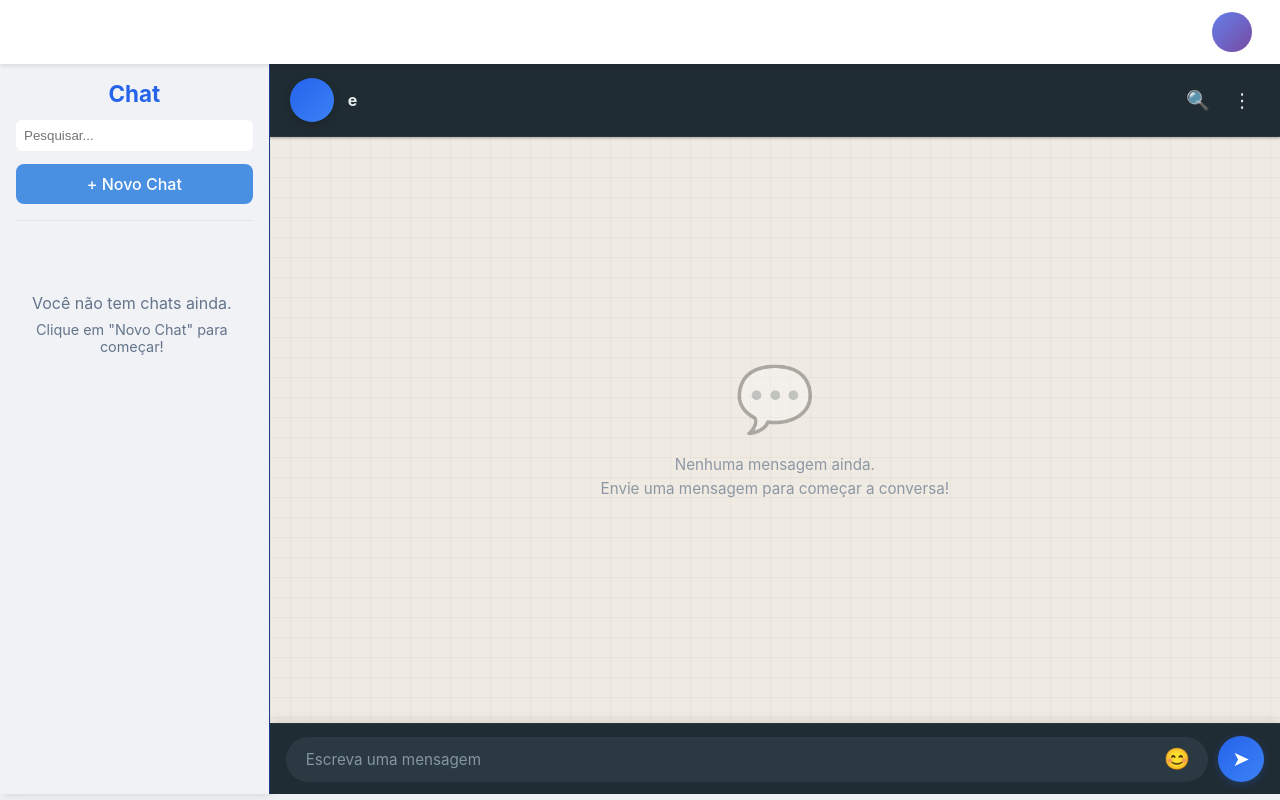
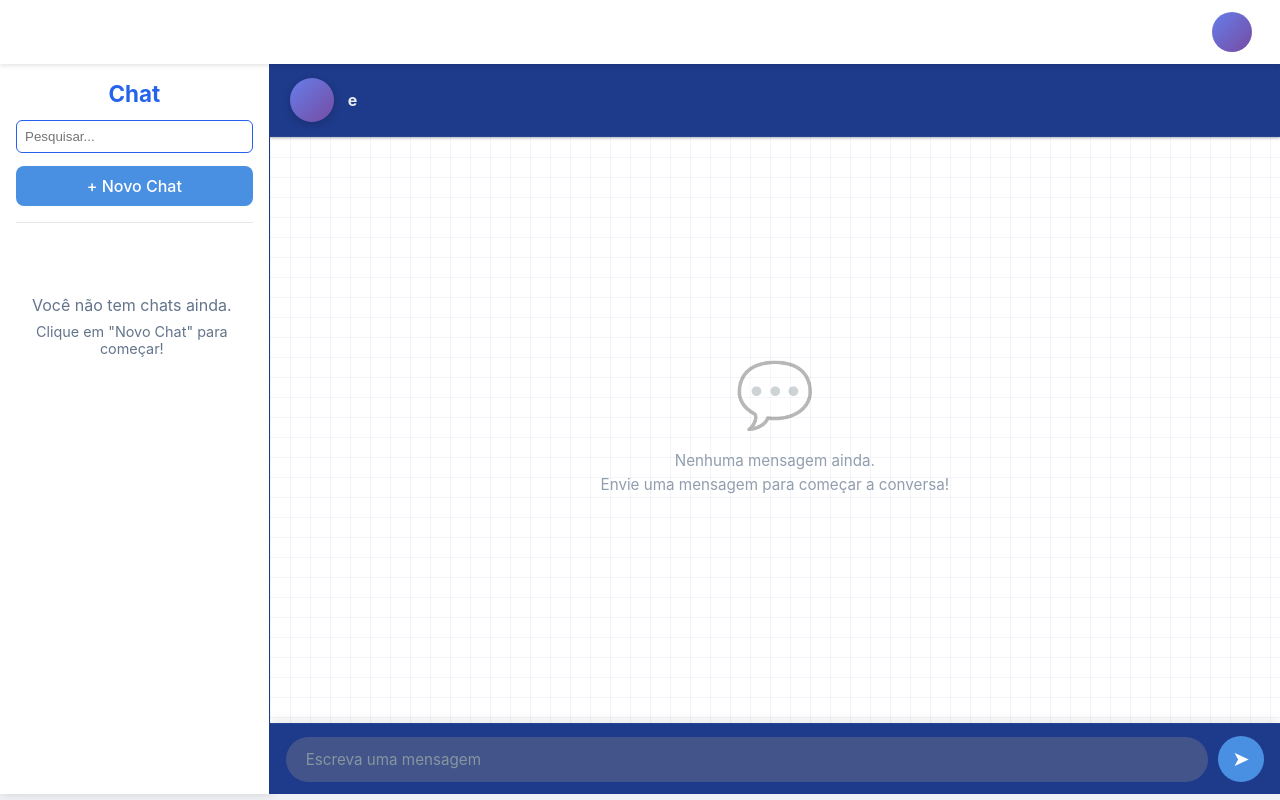
Before and after one commit to SENAI-Morvan-Figueiredo/MySphere, a Django app: template chat/templates/chat/chat_detail.html in a window 1280 px wide. Run offline with Django 5.2, Linux system fonts and the light colour scheme; the template is opened without the code that fills it, so the values that code supplies are empty; parts of the project's set-up code (start-up, migrations or seed data) failed here and were passed over.

Commit message:
Arrumando a estilização da página

```diff
--- a/chat/static/chat/css/chat_detail.css
+++ b/chat/static/chat/css/chat_detail.css
@@ -44,7 +44,7 @@
 
 /* ====== CABEÇALHO DO CHAT ====== */
 .chat-header {
-    background: #202c33;
+    background: #1e3a8a;
     color: #e9edef;
     padding: 14px 20px;
     display: flex;
@@ -66,7 +66,7 @@
     width: 44px;
     height: 44px;
     border-radius: 50%;
-    background: linear-gradient(135deg, #2563eb 0%, #3b82f6 100%);
+    background: linear-gradient(135deg, #667eea 0%, #764ba2 100%);
     color: #fff;
     display: flex;
     align-items: center;
@@ -123,10 +123,10 @@
 /* ====== ÁREA DE MENSAGENS - CORRIGIDA ====== */
 .mensagens {
     flex: 1;
-    background-color: #efeae2;
+    background-color: #ffffff;
     background-image:
-        linear-gradient(rgba(0, 0, 0, 0.03) 1px, transparent 1px),
-        linear-gradient(90deg, rgba(0, 0, 0, 0.03) 1px, transparent 1px);
+        linear-gradient(#1e3b8a0e 1px, transparent 1px),
+        linear-gradient(90deg, #1e3b8a0e 1px, transparent 1px);
     background-size: 20px 20px;
     padding: 20px 8%;
     display: flex;
@@ -179,7 +179,7 @@
 /* Mensagens do usuário (direita) */
 .mensagem.remetente {
     align-self: flex-end;
-    background: linear-gradient(135deg, #2563eb 0%, #3b82f6 100%);
+    background: #4a90e2;
     color: #fff;
     border-radius: 14px 14px 4px 14px;
     margin-left: auto;
@@ -229,57 +229,10 @@
     transition: color 0.3s ease;
 }
 
-/* ====== INDICADOR DE DIGITAÇÃO ====== */
-.typing-indicator {
-    display: none;
-    align-self: flex-start;
-    background: #ffffff;
-    padding: 12px 16px;
-    border-radius: 14px 14px 14px 4px;
-    box-shadow: 0 1px 2px rgba(0, 0, 0, 0.1);
-}
-
-.typing-indicator.active {
-    display: flex;
-}
-
-.typing-dots {
-    display: flex;
-    gap: 4px;
-    align-items: center;
-}
-
-.typing-dots span {
-    width: 8px;
-    height: 8px;
-    border-radius: 50%;
-    background: #64748b;
-    opacity: 0.6;
-    animation: typingBounce 1.4s infinite;
-}
-
-.typing-dots span:nth-child(2) {
-    animation-delay: 0.2s;
-}
-
-.typing-dots span:nth-child(3) {
-    animation-delay: 0.4s;
-}
-
-@keyframes typingBounce {
-    0%, 60%, 100% {
-        transform: translateY(0);
-        opacity: 0.6;
-    }
-    30% {
-        transform: translateY(-8px);
-        opacity: 1;
-    }
-}
 
 /* ====== RODAPÉ DO CHAT - INPUT CORRIGIDO ====== */
 .chat-footer {
-    background: #202c33;
+    background: #1e3a8a;
     padding: 12px 16px;
     display: flex;
     align-items: center;
@@ -336,7 +289,7 @@
 .chat-input {
     flex: 1;
     width: 100%;
-    background: #2a3942;
+    background: #5d698b93;
     border: 2px solid transparent;
     color: #e9edef;
     padding: 11px 50px 11px 18px;
@@ -379,7 +332,7 @@
 
 .chat-footer button[type="submit"],
 .send-btn {
-    background: linear-gradient(135deg, #2563eb 0%, #3b82f6 100%);
+    background: #4a90e2;
     border: none;
     color: white;
     border-radius: 50%;
@@ -393,7 +346,7 @@
     font-size: 1.3rem;
     cursor: pointer;
     transition: all 0.2s ease;
-    box-shadow: 0 2px 8px rgba(37, 99, 235, 0.3);
+
     flex-shrink: 0;
 }
 
--- a/chat/static/chat/css/style.css
+++ b/chat/static/chat/css/style.css
@@ -130,7 +130,7 @@ body {
     left: 0;
     width: 26vw;
     height: calc(100vh - 70px);
-    background-color: transparent;
+    background-color: #fff;
     padding: 1rem;
     display: flex;
     flex-direction: column;
@@ -151,10 +151,11 @@ body {
 }
 
 .chat-barra {
+
     width: 100%;
     padding: 0.5rem;
     border-radius: 6px;
-    border: none;
+    border: #2563eb 0.5px solid;
     outline: none;
     margin-bottom: 0.8rem;
 }
@@ -195,6 +196,7 @@ body {
 
 .chat-block {
     background-color: #fff;
+    border: #0044ff75 1px solid;
     border-radius: 10px;
     padding: 10px 14px;
     margin-bottom: 8px;
@@ -207,7 +209,7 @@ body {
 
 .chat-block:hover {
     background-color: #f3f4f6;
-    transform: scale(1.01);
+    transform: scale(1.003);
 }
 
 /* Avatar */
--- a/chat/templates/chat/chat_detail.html
+++ b/chat/templates/chat/chat_detail.html
@@ -16,14 +16,6 @@
                 </div>
 
             </div>
-        </div>
-        <div class="header-actions">
-            <button class="icon-btn" title="Pesquisar" aria-label="Pesquisar mensagens">
-                🔍
-            </button>
-            <button class="icon-btn" title="Menu" aria-label="Menu">
-                ⋮
-            </button>
         </div>
     </header>
 
@@ -78,9 +70,6 @@
                     maxlength="500"
                     aria-label="Escreva uma mensagem"
                 >
-                <button type="button" class="emoji-btn" title="Emoji" aria-label="Adicionar emoji">
-                    😊
-                </button>
             </div>
             <button type="submit" class="send-btn" aria-label="Enviar mensagem">
                 ➤
@@ -121,26 +110,6 @@
         scrollToBottom(false);
     });
 
-    // Indicador de digitação
-    let typingTimeout;
-
-    if (messageInput && typingIndicator) {
-        messageInput.addEventListener('input', function() {
-            clearTimeout(typingTimeout);
-
-            if (this.value.length > 0) {
-                // Em produção, isso seria via WebSocket
-                typingIndicator.classList.add('active');
-                scrollToBottom(true);
-
-                typingTimeout = setTimeout(() => {
-                    typingIndicator.classList.remove('active');
-                }, 1000);
-            } else {
-                typingIndicator.classList.remove('active');
-            }
-        });
-    }
 
     if (chatForm) {
         chatForm.addEventListener('submit', function(e) {
@@ -150,42 +119,19 @@
                 return false;
             }
 
-            // Scroll após envio
-            setTimeout(() => {
-                scrollToBottom(true);
-                if (messageInput) {
-                    messageInput.value = '';
-                    messageInput.focus();
-                }
-            }, 100);
+
         });
     }
 
     // Enter para enviar (sem Shift)
-    if (messageInput) {
-        messageInput.addEventListener('keydown', function(e) {
+
+    // Observer para novas mensagens (scroll automático)
+    if (chatForm) {
+        chatForm.addEventListener('keydown', function(e) {
             if (e.key === 'Enter' && !e.shiftKey) {
                 e.preventDefault();
-                if (chatForm) {
-                    chatForm.submit();
-                }
+                chatForm.requestSubmit();
             }
-        });
-    }
-
-    // Observer para novas mensagens (scroll automático)
-    if (mensagensDiv) {
-        const observer = new MutationObserver(function(mutations) {
-            mutations.forEach(function(mutation) {
-                if (mutation.addedNodes.length) {
-                    scrollToBottom(true);
-                }
-            });
-        });
-
-        observer.observe(mensagensDiv, {
-            childList: true,
-            subtree: false
         });
     }
 
```
